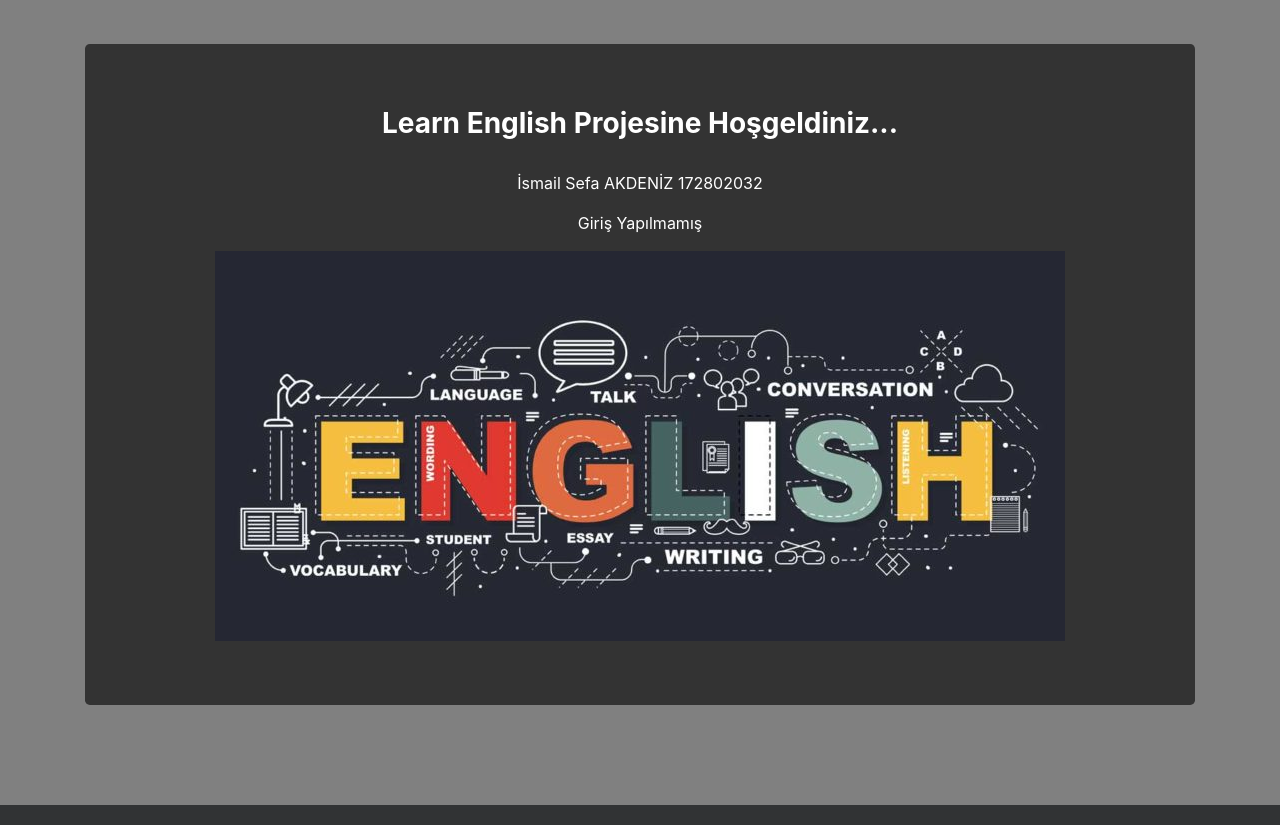
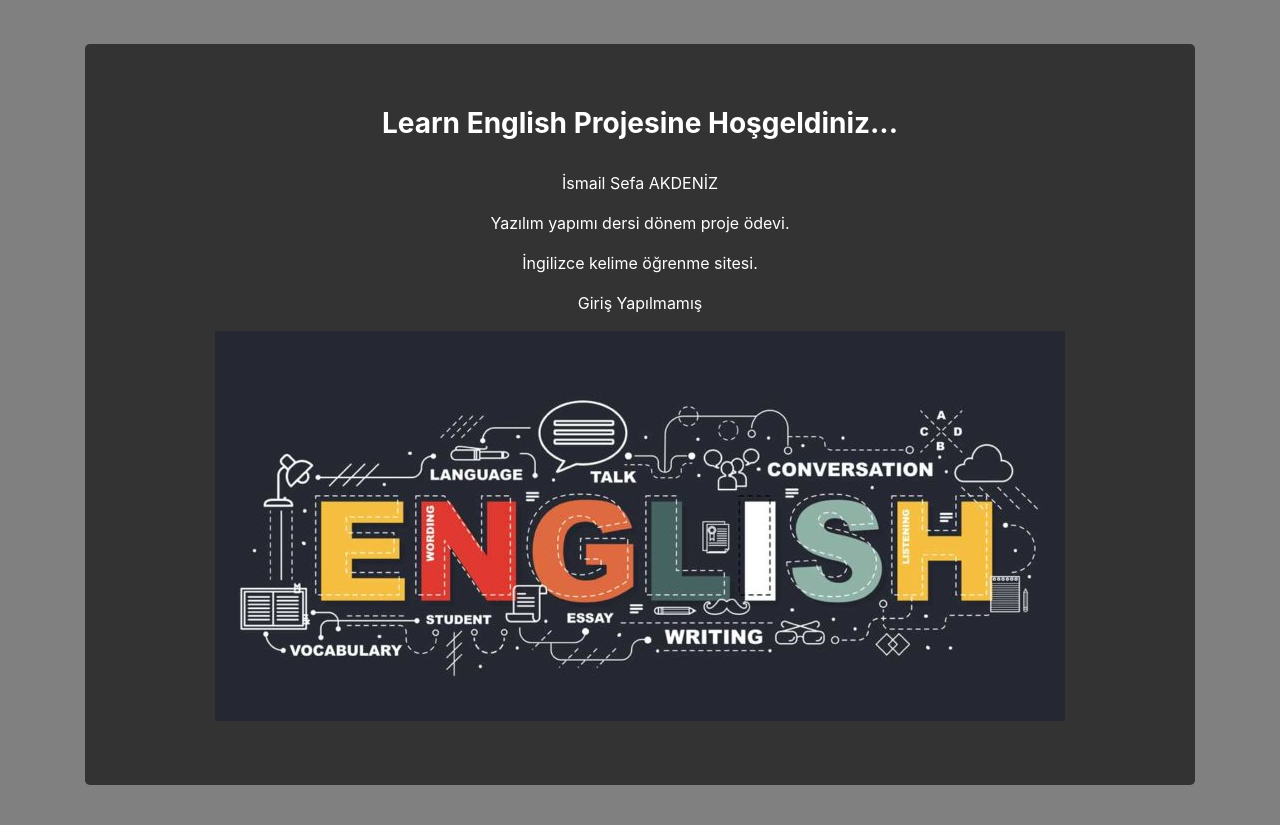
Before and after one commit to SefaAkdeniz/Learn-English-Django-WebSite, a Django app: page / in a window 1280 px wide. Shown: the part 56-881 px from the top of the page. Run offline with Django 3.2, Linux system fonts and the light colour scheme; some libraries are stand-ins or nearby versions.

Commit message:
2.Refactoring

```diff
--- a/kelime/views.py
+++ b/kelime/views.py
@@ -21,14 +21,16 @@ def question(request):
 
     if cevap:
         dogru = Kelime.objects.filter(engWord=soru).first()
-        if dogru.trWord.upper() == cevap.upper():
+        print(dogru.trWord.upper().replace(" ",""))
+        print(cevap.upper().replace(" ",""))
+        if dogru.trWord.upper().replace(" ","") == cevap.upper().replace(" ",""):
             messages.success(request, "Tebrikler! Doğru Bildiniz.")
-            Kayit = KelimeBilgi(user=request.user, word=dogru, level=1, date=timezone.now(
-            ) + timedelta(days=1)+timedelta(hours=3))
+            Kayit = KelimeBilgi(user=request.user, word=dogru, level=1, date=timezone.now() + timedelta(days=1)+timedelta(hours=3))
             Kayit.save()
             return redirect("question")
         else:
             messages.info(request, "Tüh! Yanlış Cevap.")
+            messages.info(request,"Doğru Cevap : " + dogru.trWord.capitalize())
 
     control = True
     while control:
@@ -56,16 +58,15 @@ def testing(request):
 
     count = KelimeBilgi.objects.filter(user=request.user).count()
     if count == 0:
-        messages.info(request, "İlk Öncelikle Kelime Öğrenmelisiniz")
+        messages.info(request, "Öncelikle Kelime Öğrenmelisiniz")
         return redirect("index")
 
     cevap = request.GET.get("answer")
     soru = request.GET.get("soru")
     if cevap:
         dogru = Kelime.objects.filter(engWord=soru).first()
-        kayit = KelimeBilgi.objects.filter(
-            user=request.user, word_id=dogru.id).first()
-        if dogru.trWord.upper() == cevap.upper():
+        kayit = KelimeBilgi.objects.filter(user=request.user, word_id=dogru.id).first()
+        if dogru.trWord.upper().replace(" ","") == cevap.upper().replace(" ",""):
             messages.success(request, "Tebrikler! Doğru Bildiniz.")
             if kayit.level == 1:
                 kayit.level = 2
@@ -81,12 +82,12 @@ def testing(request):
                 kayit.save()
             elif kayit.level == 4:
                 messages.success(request, "Tebrikler! " +soru + " Kelimesini Ezberlediniz.")
-                Tamamlanan = TamamlananKelime(
-                    user=request.user, word=dogru, date=timezone.now())
+                Tamamlanan = TamamlananKelime(user=request.user, word=dogru, date=timezone.now())
                 Tamamlanan.save()
                 kayit.delete()
         else:
             messages.info(request, "Tüh! Yanlış Cevap.")
+            messages.info(request,"Doğru Cevap : " + dogru.trWord.capitalize())
             kayit.level = 1
             kayit.date = timezone.now() + timedelta(days=1)+timedelta(hours=3)
             kayit.save()
@@ -98,7 +99,9 @@ def testing(request):
     id = KelimeBilgi.objects.filter(user=request.user).order_by("date").first()
     kelime = Kelime.objects.filter(id=id.word_id).first()
     if id.date.toordinal() > datetime.now().toordinal():
-        messages.success(request, "Şuanlık Testedilecek Kelimeniz Yok")
+        messages.success(request, "Test İçin " + str(formats.date_format(id.date, "DATE_FORMAT")) + " Gününde Giriniz.")
+        print(id.date)
+        print(datetime.now())
         return redirect("index")
     return render(request, "testing.html", {"kelime": kelime})
 
--- a/templates/index.html
+++ b/templates/index.html
@@ -6,7 +6,9 @@
 <div class="jumbotron text-center" style="background-color:#333333">
         <h3 style="color:white"><b>Learn English Projesine Hoşgeldiniz...</b></h3>
         <br>
-        <p style="color:white">İsmail Sefa AKDENİZ 172802032</p>
+        <p style="color:white">İsmail Sefa AKDENİZ</p>
+        <p style="color:white">Yazılım yapımı dersi dönem proje ödevi.</p>
+        <p style="color:white">İngilizce kelime öğrenme sitesi.</p>
         <p style="color:white">
         {% if request.user.is_authenticated %}
                 Hoş Geldin, {{request.user.username}}
```
